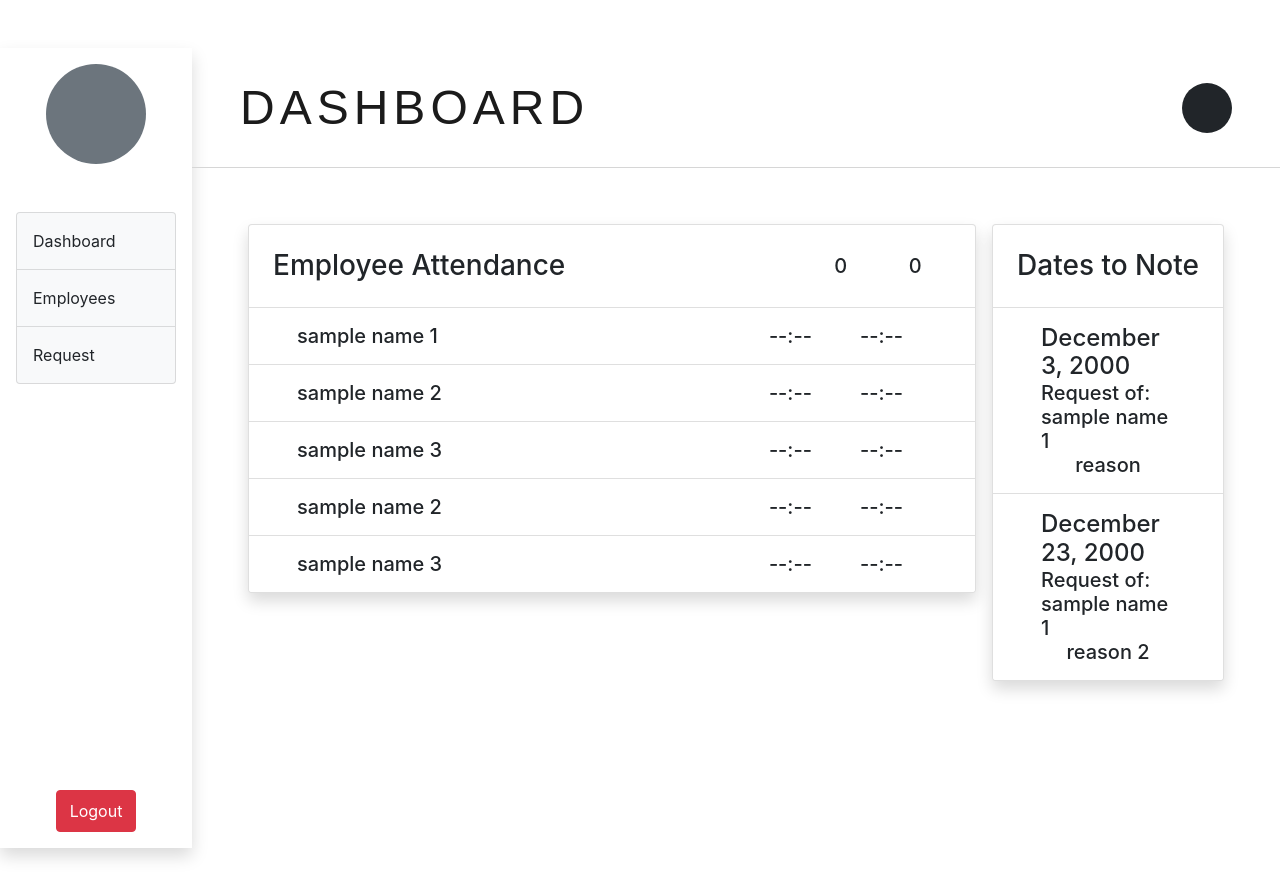
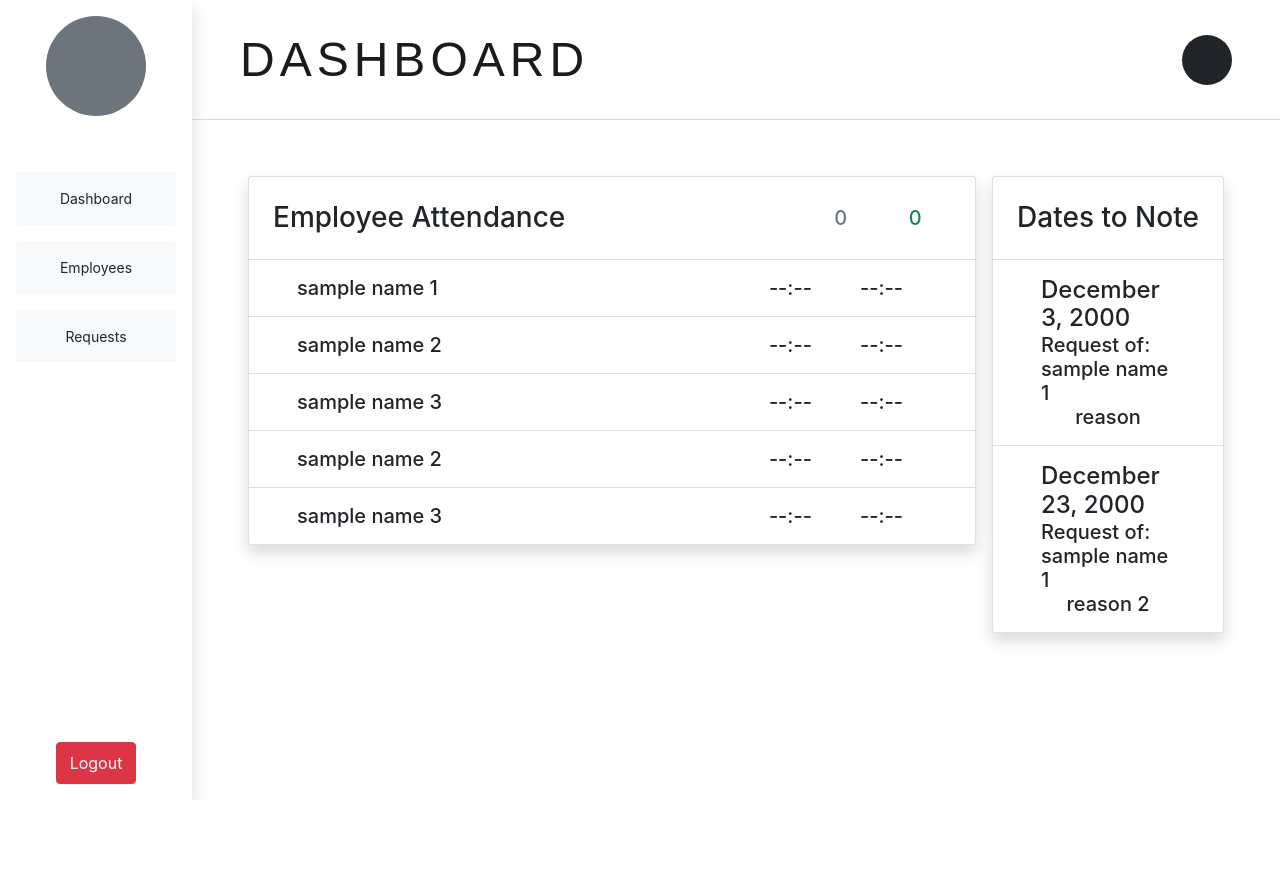
Before and after one commit to samkayes/GEMSProject, a React (Create React App) app in the folder reactgems/: page /dashboard in a window 1280 px wide. After the commit the page ends 800 px from the top, so only its background shows below. Built offline with nearby package versions, Linux system fonts and the light colour scheme.

Commit message:
fix dashboard links

```diff
--- a/reactgems/public/index.html
+++ b/reactgems/public/index.html
@@ -32,7 +32,7 @@
   <body>
     <noscript>You need to enable JavaScript to run this app.</noscript>
     <script src="https://cdn.jsdelivr.net/npm/bootstrap@5.1.3/dist/js/bootstrap.bundle.min.js" ></script>
-    <div id="root" class="py-5"></div>
+    <div id="root"></div>
     <!--
       This HTML file is a template.
       If you open it directly in the browser, you will see an empty page.
--- a/reactgems/src/pages/Dashboard.js
+++ b/reactgems/src/pages/Dashboard.js
@@ -1,6 +1,7 @@
 import React from 'react';
 import Sidebar from './components/Sidebar';
 import PageContent from './components/PageContent';
+import Schedules from './components/Schedules';
 const {Component} = require("react");
 
 class Dashboard extends Component{
@@ -11,7 +12,7 @@ class Dashboard extends Component{
                     <Sidebar />
                 </div>
                 <div className='page-content d-flex flex-column'>
-                    <PageContent />
+                    <PageContent title="DASHBOARD" page={<Schedules />}/>
                 </div>
             </div>
         )
--- a/reactgems/src/pages/Requests.js
+++ b/reactgems/src/pages/Requests.js
@@ -105,7 +105,7 @@ class Requests extends Component{
                     </div>
 
                     <br></br>
-                    <Link to={'/'} className="btn btn-primary">Back to Home</Link>
+                    <Link to={'/dashboard'} className="btn btn-primary">Back to Home</Link>
                 </div>
             </div>
         </div>
--- a/reactgems/src/pages/components/OnlineOffline.js
+++ b/reactgems/src/pages/components/OnlineOffline.js
@@ -4,10 +4,10 @@ function OnlineOffline() {
     return (
         <div className='on-off-count w-25 d-flex justify-content-end'>
             <div className='count mx-3 w-25 h-100 d-flex align-items-center'>
-                <p className='h5 mb-0 mx-3'>0</p>
+                <p className='text-secondary h5 mb-0 mx-3'>0</p>
             </div>
             <div className='count mx-3 w-25 h-100 d-flex align-items-center'>
-                <p className='h5 mb-0 mx-3'>0</p>
+                <p className='text-success h5 mb-0 mx-3'>0</p>
             </div>
         </div>
     )
--- a/reactgems/src/pages/components/PageContent.js
+++ b/reactgems/src/pages/components/PageContent.js
@@ -2,11 +2,11 @@ import React from 'react'
 import Header from './Header';
 import Schedules from './Schedules';
 
-function PageContent() {
+function PageContent({title,page}) {
     return (
         <>
-            <Header title="DASHBOARD" />
-            <Schedules />
+            <Header title={title} />
+            {page}
         </>
     )
 }
--- a/reactgems/src/pages/components/Sidebar.js
+++ b/reactgems/src/pages/components/Sidebar.js
@@ -1,5 +1,7 @@
 import React from 'react'
+import {Link} from 'react-router-dom';
 import Logo from './Logo';
+
 
 function Sidebar() {
     return (
@@ -7,9 +9,9 @@ function Sidebar() {
             <nav className='h-100 w-100 d-flex flex-column  p-3'>
                 <Logo className='p-2' />
                 <ul className='list-group mt-5'>
-                    <li className='list-group-item bg-light py-3'>Dashboard</li>
-                    <li className='list-group-item bg-light py-3'>Employees</li>
-                    <li className='list-group-item bg-light py-3'>Request</li>
+                    <Link to={'/dashboard'} className="my-2 border-0 btn btn-primary btn-sm float-end text-dark bg-light py-3">Dashboard</Link>
+                    <Link to={'/'} className="my-2 border-0 btn btn-primary btn-sm float-end text-dark bg-light py-3">Employees</Link>
+                    <Link to={'/requests'} className="my-2 border-0 btn btn-primary btn-sm float-end text-dark bg-light py-3">Requests</Link>
                 </ul>
                 <button type='button' className='mx-auto w-50 btn btn-danger mt-auto p-2'>Logout</button>
             </nav>
```
